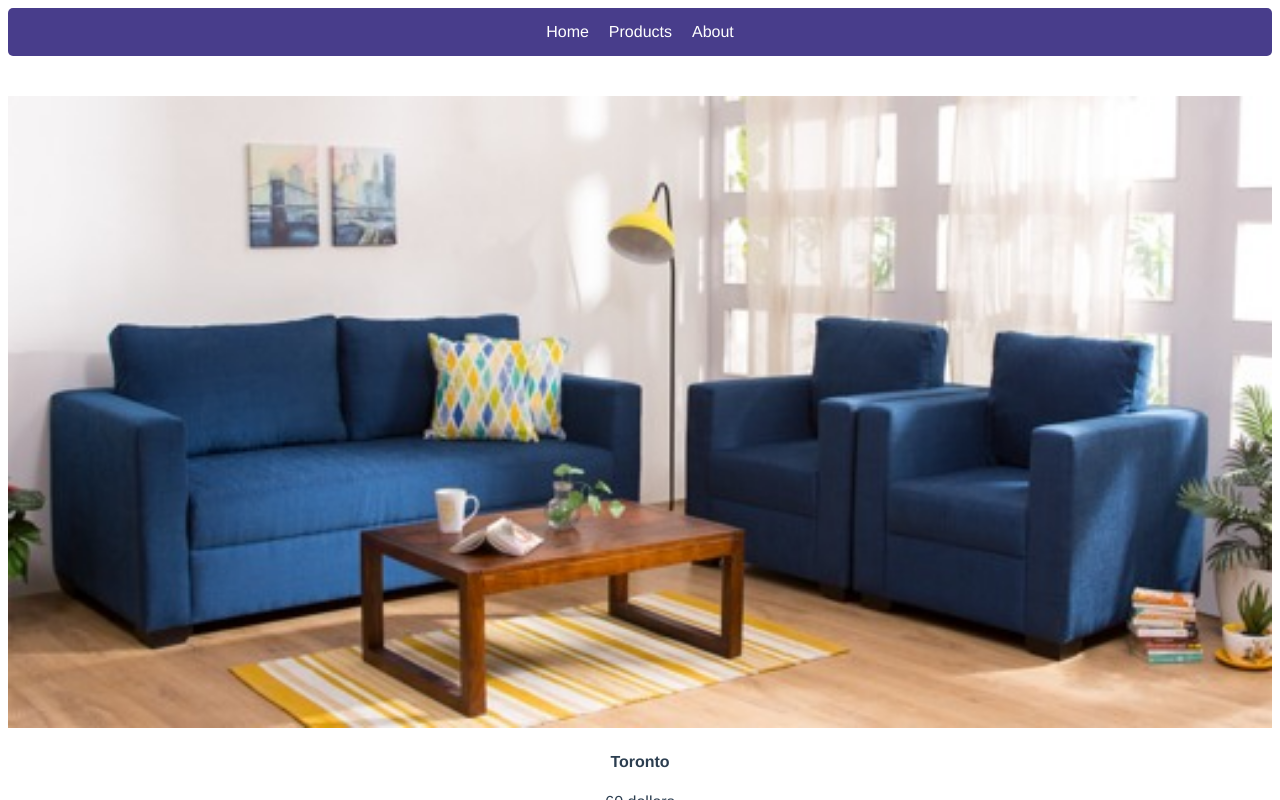
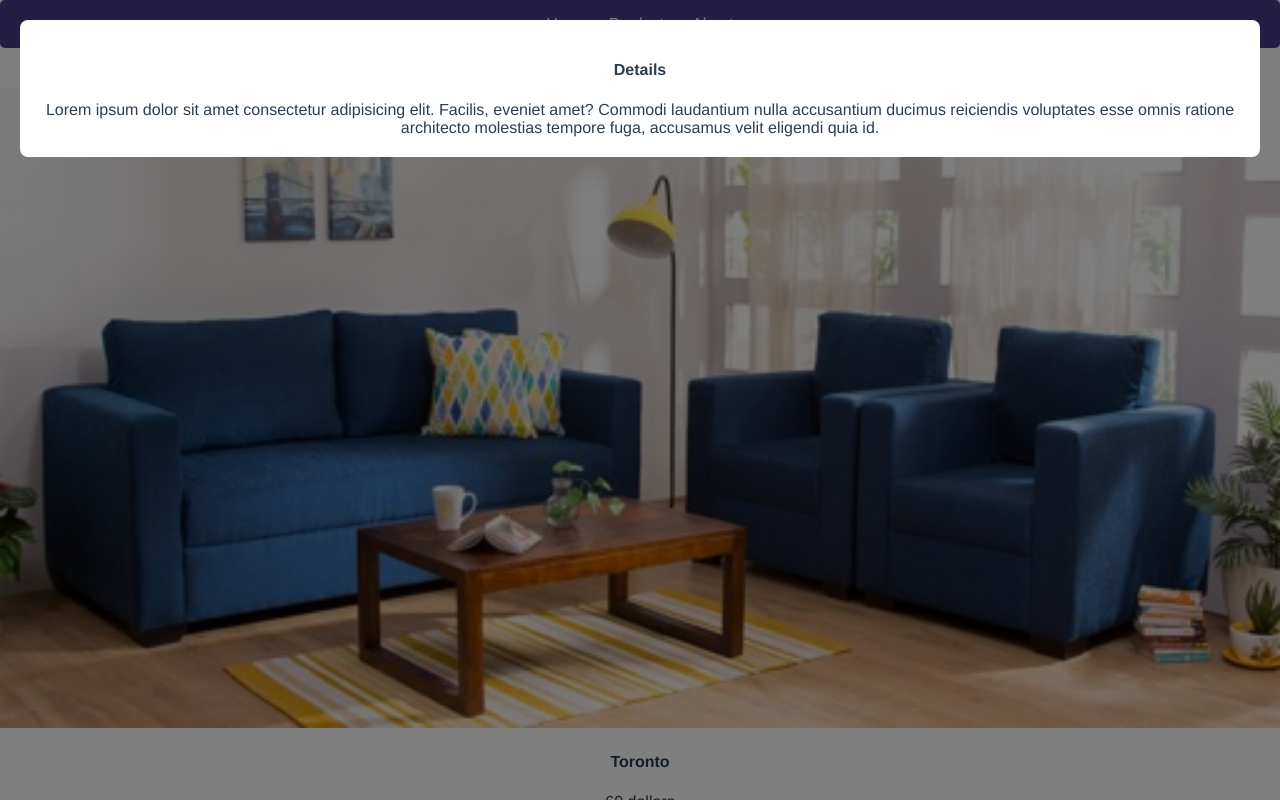
Before and after one commit to taejin5314/vuedongsan, a Vue app: page / in a window 1280 px wide. Shown: the top 800 px of the page. Built offline with nearby package versions, Linux system fonts and the light colour scheme.

Commit message:
add modal for details

```diff
--- a/src/App.vue
+++ b/src/App.vue
@@ -1,4 +1,16 @@
 <template>
+  <div class="black-bg">
+    <div class="white-bg">
+      <h4>Details</h4>
+      <span
+        >Lorem ipsum dolor sit amet consectetur adipisicing elit. Facilis,
+        eveniet amet? Commodi laudantium nulla accusantium ducimus reiciendis
+        voluptates esse omnis ratione architecto molestias tempore fuga,
+        accusamus velit eligendi quia id.</span
+      >
+    </div>
+  </div>
+
   <div class="menu">
     <a v-for="(navMenu, i) in menu" :key="i">{{ navMenu }}</a>
   </div>
@@ -38,6 +50,28 @@ export default {
 </script>
 
 <style>
+body {
+  margin: 0;
+}
+
+div {
+  box-sizing: border-box;
+}
+
+.black-bg {
+  width: 100%;
+  height: 100%;
+  background: rgba(0, 0, 0, 0.5);
+  position: fixed;
+  padding: 20px;
+}
+
+.white-bg {
+  width: 100%;
+  background: white;
+  border-radius: 8px;
+  padding: 20px;
+}
 #app {
   font-family: Avenir, Helvetica, Arial, sans-serif;
   -webkit-font-smoothing: antialiased;
```
